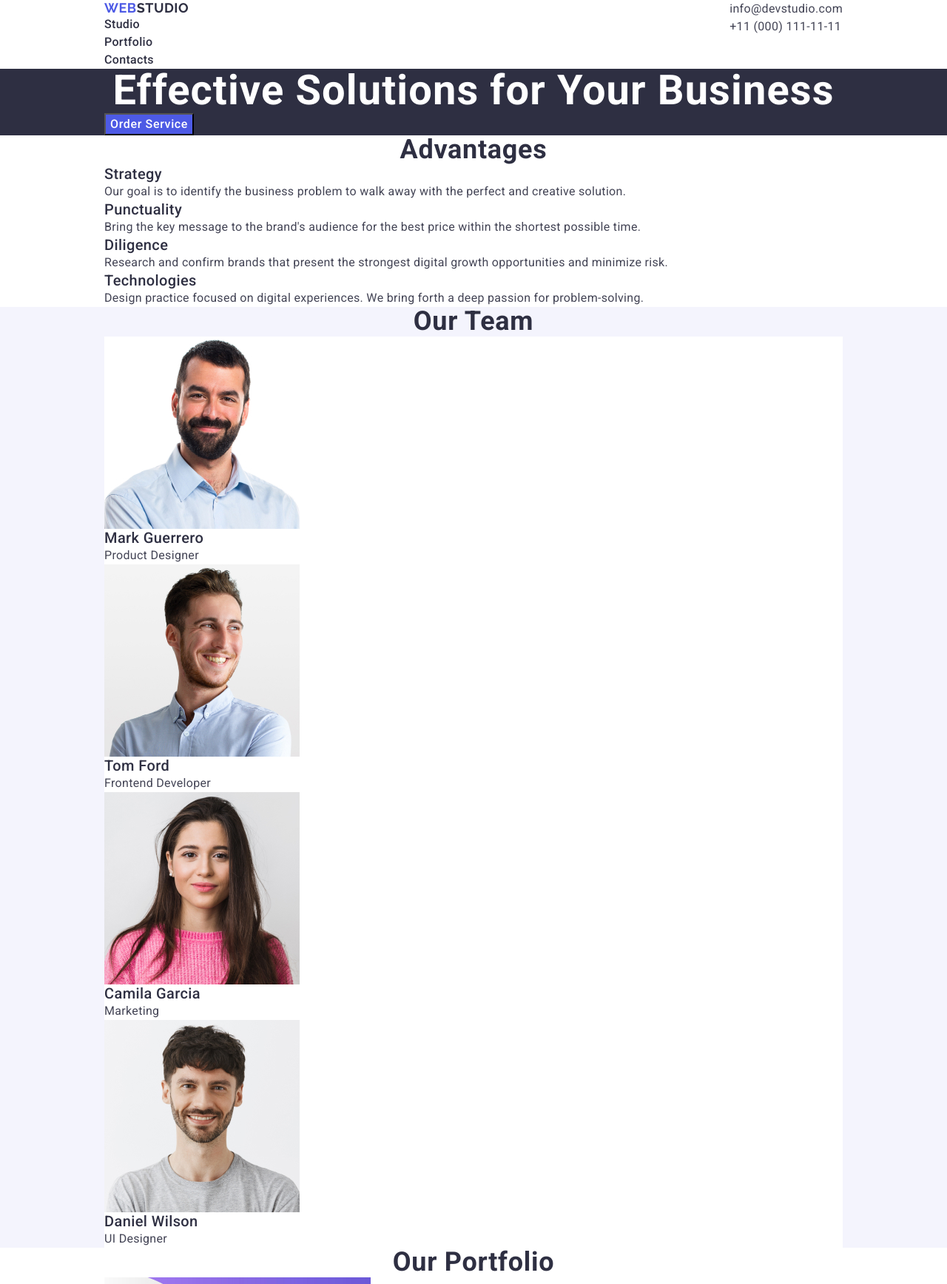
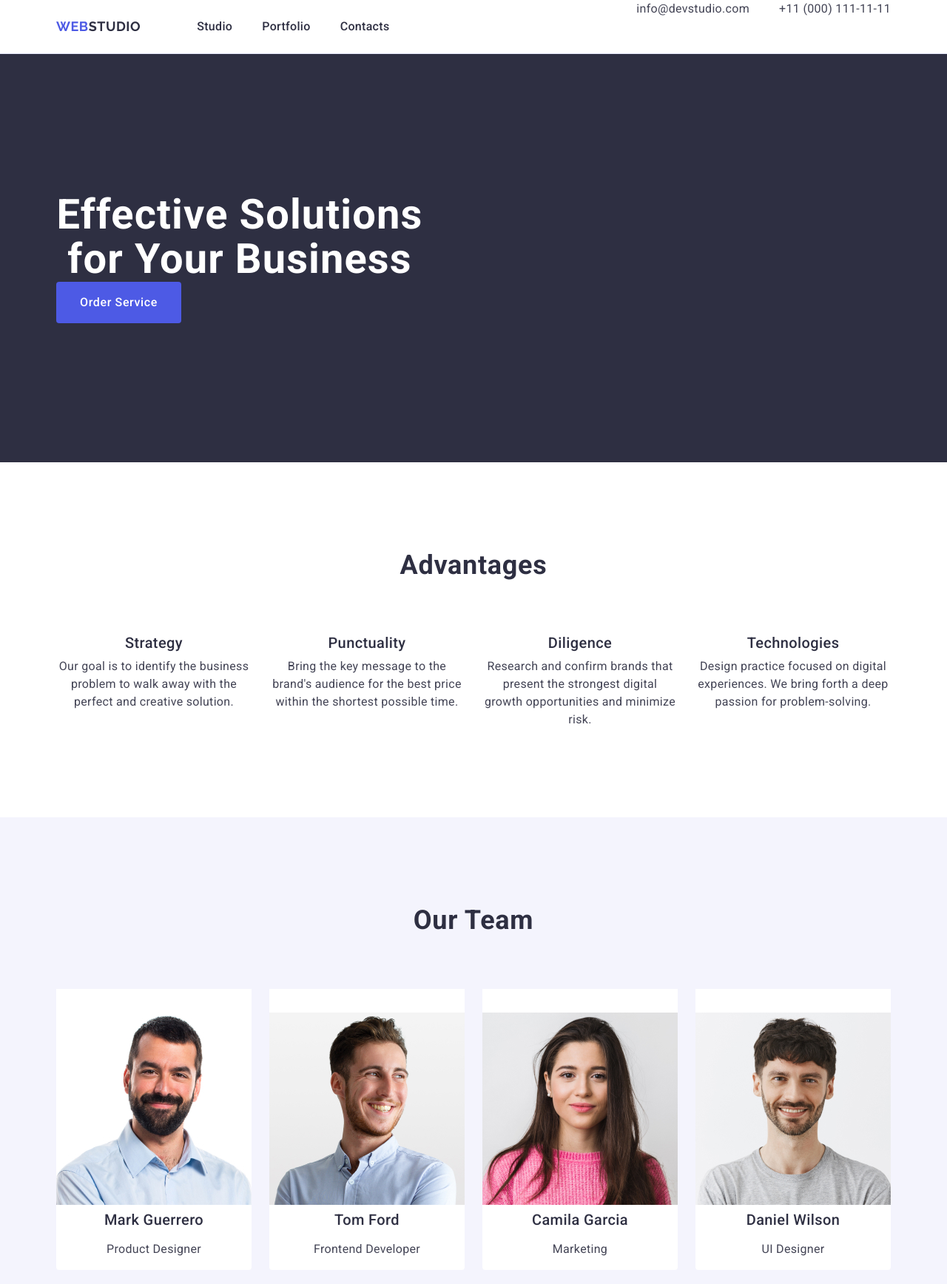
Before and after one commit to Filbertik/goit-markup-hw-03, a plain HTML site: page index.html in a window 1280 px wide. Shown: the top 1736 px of the page at 74% size. Drawn offline with nearby package versions, Linux system fonts and the light colour scheme.

Commit message:
add - formuls

```diff
--- a/css/styles.css
+++ b/css/styles.css
@@ -40,6 +40,28 @@ body {
   color: #434455;
 }
 
+/* ДЗ 3 (три) блоки флекси до .body скиидання відступів і псевдокласи  */
+
+.container {
+  max-width: 1158px; /* Максимальна ширина контейнера */
+  padding-left: 15px; /* Внутрішній відступ зліва */
+  padding-right: 15px; /* Внутрішній відступ справа */
+  margin-left: auto; /* Центрує контейнер по горизонталі */
+  margin-right: auto; /* Центрує контейнер по горизонталі */
+}
+.page-header {
+  border-bottom: 1px solid #e7e9fc;
+}
+.page-header .container {
+  display: flex;
+  justify-content: space-between;
+}
+
+.navigation {
+  display: flex;
+  align-items: center;
+}
+
 .logo {
   font-family: "Raleway", sans-serif;
   font-weight: 700;
@@ -48,7 +70,21 @@ body {
   letter-spacing: 0.03em;
   text-transform: uppercase;
   color: #4d5ae5;
+  margin-right: 76px;
 }
+.logo_f {
+  font-family: "Raleway", sans-serif;
+  font-weight: 700;
+  font-size: 18px;
+  line-height: 1.17;
+  letter-spacing: 0.03em;
+  text-transform: uppercase;
+  color: #4d5ae5;
+  margin-right: 76px;
+  display: inline-block;
+  margin-bottom: 16px;
+}
+
 .logo_part {
   font-family: "Raleway", sans-serif;
   font-weight: 700;
@@ -71,6 +107,9 @@ body {
 .logo_navigation {
   list-style-type: none;
   font-weight: 500;
+  display: flex;
+  gap: 40px;
+  padding: 24px 0;
 }
 .logo_list {
   font-weight: 500;
@@ -101,6 +140,8 @@ address {
 }
 .adres {
   list-style: none;
+  display: flex;
+  gap: 40px;
 }
 .mail {
   font-weight: 400;
@@ -117,6 +158,7 @@ address {
 }
 .main_page {
   background: #2e2f42;
+  padding: 188px 0;
 }
 .hero_title {
   font-weight: 700;
@@ -125,6 +167,7 @@ address {
   letter-spacing: 0.02em;
   text-align: center;
   color: #fff;
+  max-width: 496px;
 }
 .cta {
   font-family: "Roboto", sans-serif;
@@ -135,6 +178,11 @@ address {
   color: #ffffff;
   cursor: pointer;
   background: #4d5ae5;
+  display: block;
+  min-width: 169px;
+  height: 56px;
+  border: none;
+  border-radius: 4px;
 }
 .cta:hover {
   background-color: #404bbf;
@@ -143,12 +191,27 @@ address {
   background-color: #404bbf;
 }
 
+.page_advantages {
+  padding-top: 120px;
+  padding-bottom: 120px;
+}
+
+.adv_content {
+  display: flex;
+  gap: 24px;
+}
+.adv_list {
+  flex-basis: calc((100% - 3 * 24px) / 4);
+}
+
 .adv_title {
   font-weight: 500;
   font-size: 20px;
   line-height: 1.2;
   letter-spacing: 0.02em;
   color: #2e2f42;
+  margin-bottom: 8px;
+  text-align: center;
 }
 .adv_text {
   font-weight: 400;
@@ -156,9 +219,12 @@ address {
   line-height: 1.5;
   letter-spacing: 0.02em;
   color: #434455;
+  text-align: center;
 }
 .about {
   background: #f4f4fd;
+  padding-top: 120px;
+  padding-bottom: 120px;
 }
 
 .hederr {
@@ -169,12 +235,50 @@ address {
   letter-spacing: 0.02em;
   text-align: center;
   color: #2e2f42;
+  /* display: none; */
+  margin-bottom: 72px;
 }
 .team_card_box {
   list-style-type: none;
+  display: flex;
+  gap: 24px;
 }
 .team_card {
   background-color: #ffffff;
+  flex-basis: calc((100% - 3 * 24px) / 4);
+  border-radius: 0 0 4px 4px;
+  padding: 0px 0px 32px 0px;
+  width: 264px;
+  height: 380px;
+}
+.about_li_container {
+  display: flex;
+  align-items: center;
+  justify-content: center;
+  flex-direction: column;
+  gap: 8px;
+  padding: 32px 0;
+}
+
+.page_portfolio {
+  padding-top: 120px;
+  padding-bottom: 120px;
+}
+
+.portfolio_content {
+  display: flex;
+  flex-wrap: wrap;
+  gap: 24px;
+  row-gap: 48px;
+}
+.portfolio_list_item {
+  width: calc((100% - 48px) / 3);
+}
+.portfolio_block_item {
+  padding: 32px 16px;
+  border: 1px solid #e7e9fc;
+  border-top: none;
+  margin-bottom: 8px;
 }
 
 footer {
@@ -182,6 +286,8 @@ footer {
 }
 .foooter {
   background: #2e2f42;
+  padding-top: 100px;
+  padding-bottom: 100px;
 }
 
 .footer_text {
@@ -190,17 +296,5 @@ footer {
   line-height: 1.5;
   letter-spacing: 0.02em;
   color: #f4f4fd;
+  max-width: 264px;
 }
-/* ДЗ 3 (три) блоки флекси до .body скиидання відступів і псевдокласи  */
-
-.container {
-  max-width: 1440px; /* Максимальна ширина контейнера */
-  padding-left: 141px; /* Внутрішній відступ зліва */
-  padding-right: 141px; /* Внутрішній відступ справа */
-  margin-left: auto; /* Центрує контейнер по горизонталі */
-  margin-right: auto; /* Центрує контейнер по горизонталі */
-}
-.page-header .container {
-  display: flex;
-  justify-content: space-between;
-}
--- a/index.html
+++ b/index.html
@@ -22,7 +22,7 @@
   <body>
     <header class="page-header">
       <div class="container">
-        <nav>
+        <nav class="navigation">
           <a class="logo" href="./index.html"
             >Web<span class="logo_part">Studio</span></a
           >
@@ -57,11 +57,11 @@
         </div>
       </section>
       <!--2 Advantages-->
-      <section>
+      <section class="page_advantages">
         <div class="container">
           <h2 class="hederr">Advantages</h2>
-          <ul>
-            <li>
+          <ul class="adv_content">
+            <li class="adv_list">
               <h3 class="adv_title">Strategy</h3>
               <p class="adv_text">
                 Our goal is to identify the business problem to walk away with
@@ -98,34 +98,43 @@
           <h2 class="hederr">Our Team</h2>
           <ul class="team_card_box">
             <li class="team_card">
+              <div class="about_li_container">
                 <img src="./images/img1.jpg" alt="Mark Guerrero" width="264" />
                 <h3 class="adv_title">Mark Guerrero</h3>
                 <p class="adv_text">Product Designer</p>
+              </div>
             </li>
             <li class="team_card">
+              <div class="about_li_container">
                 <img src="./images/img2.jpg" alt="Tom Ford" width="264" />
                 <h3 class="adv_title">Tom Ford</h3>
                 <p class="adv_text">Frontend Developer</p>
+              </div>
             </li>
             <li class="team_card">
+              <div class="about_li_container">
                 <img src="./images/img3.jpg" alt="Camila Garcia" width="264" />
                 <h3 class="adv_title">Camila Garcia</h3>
                 <p class="adv_text">Marketing</p>
+              </div>
             </li>
             <li class="team_card">
+              <div class="about_li_container">
                 <img src="./images/img4.jpg" alt="Daniel Wilson" width="264" />
                 <h3 class="adv_title">Daniel Wilson</h3>
                 <p class="adv_text">UI Designer</p>
+              </div>
             </li>
           </ul>
         </div>
       </section>
       <!--4 Portfolio-->
-      <section>
+      <section class="page_portfolio">
         <div class="container">
           <h2 class="hederr">Our Portfolio</h2>
-          <ul>
-            <li>
+          <ul class="portfolio_content">
+            <li class="portfolio_list_item">
+              <div class="portfolio_block_item">
                 <img
                   src="./images/pf_1.jpg"
                   alt="alt1"
@@ -134,8 +143,10 @@
                 />
                 <h3 class="adv_title">Banking App</h3>
                 <p class="adv_text">App</p>
+              </div>
             </li>
             <li>
+              <div class="portfolio_block_item">
                 <img
                   src="./images/pf_2.jpg"
                   alt="alt2"
@@ -144,8 +155,10 @@
                 />
                 <h3 class="adv_title">Cashless Payment</h3>
                 <p class="adv_text">Marketing</p>
+              </div>
             </li>
             <li>
+              <div class="portfolio_block_item">
                 <img
                   src="./images/pf_3.jpg"
                   alt="alt3"
@@ -154,9 +167,11 @@
                 />
                 <h3 class="adv_title">Meditation App</h3>
                 <p class="adv_text">App</p>
+              </div>
             </li>
 
             <li>
+              <div class="portfolio_block_item">
                 <img
                   src="./images/pf_4.jpg"
                   alt="alt4"
@@ -165,8 +180,10 @@
                 />
                 <h3 class="adv_title">Taxi Service</h3>
                 <p class="adv_text">Marketing</p>
+              </div>
             </li>
             <li>
+              <div class="portfolio_block_item">
                 <img
                   src="./images/pf_5.jpg"
                   alt="alt5"
@@ -175,8 +192,10 @@
                 />
                 <h3 class="adv_title">Screen Illustrations</h3>
                 <p class="adv_text">Design</p>
+              </div>
             </li>
             <li>
+              <div class="portfolio_block_item">
                 <img
                   src="./images/pf_6.jpg"
                   alt="alt6"
@@ -185,6 +204,7 @@
                 />
                 <h3 class="adv_title">Online Courses</h3>
                 <p class="adv_text">Marketing</p>
+              </div>
             </li>
           </ul>
         </div>
@@ -192,7 +212,7 @@
     </main>
     <footer class="foooter">
       <div class="container">
-        <a href="./index.html" class="logo"
+        <a href="./index.html" class="logo_f"
           >Web<span class="logo_partt">Studio</span></a
         >
 
```
Lines whose indentation alone changed are shown as unchanged.
